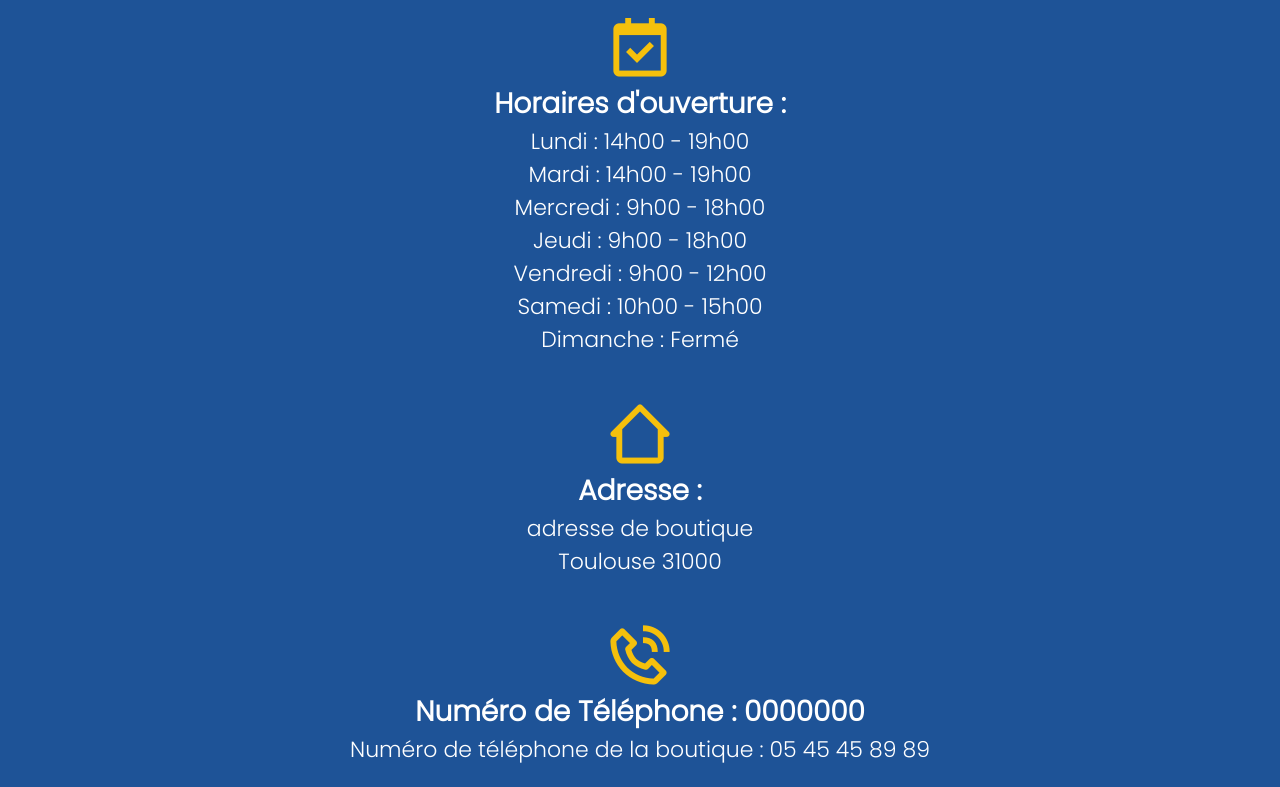
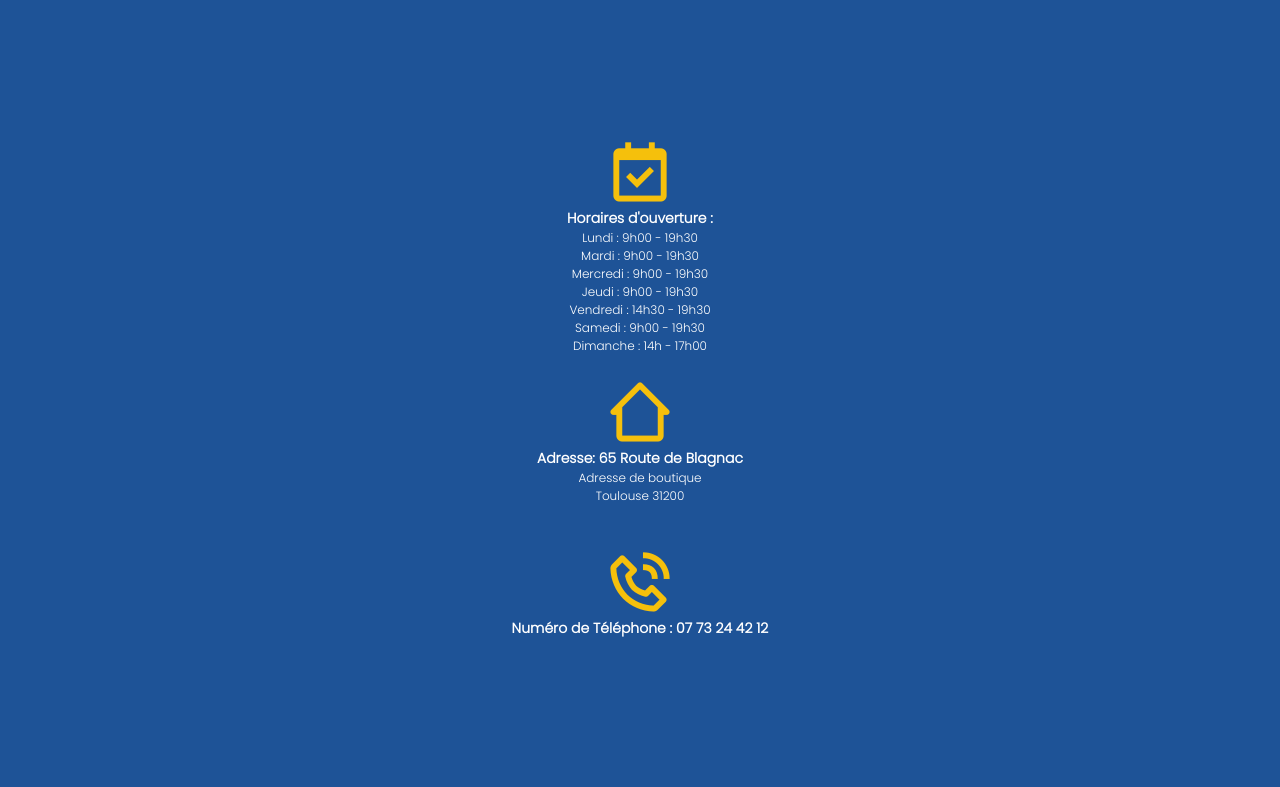
Before and after one commit to fatihadev/reparphone, a plain HTML site: page contact.html in a window 1280 px wide. Shown: the part 93-880 px from the top of the page. After the commit the page ends 800 px from the top, so only its background shows below. Drawn offline with nearby package versions, Linux system fonts and the light colour scheme.

Commit message:
fortieth

```diff
--- a/contact.html
+++ b/contact.html
@@ -36,24 +36,23 @@
     <section class="horaire">
         <i class='bx bx-calendar-check' ></i>
         <h2>Horaires d'ouverture :</h2>
-        <p>Lundi : 14h00 - 19h00</p>
-        <p>Mardi : 14h00 - 19h00</p>
-        <p>Mercredi : 9h00 - 18h00</p>
-        <p>Jeudi : 9h00 - 18h00</p>
-        <p>Vendredi : 9h00 - 12h00</p>
-        <p>Samedi : 10h00 - 15h00</p>
-        <p>Dimanche : Fermé</p>
+        <p>Lundi : 9h00 - 19h30</p>
+        <p>Mardi : 9h00 - 19h30</p>
+        <p>Mercredi : 9h00 - 19h30</p>
+        <p>Jeudi : 9h00 - 19h30</p>
+        <p>Vendredi : 14h30 - 19h30</p>
+        <p>Samedi : 9h00 - 19h30</p>
+        <p>Dimanche : 14h - 17h00</p>
     </section>
     <section class="adresse">
         <i class='bx bx-home-alt-2'></i>
-        <h2>Adresse :</h2>
-        <p>adresse de boutique</p>
-        <p>Toulouse 31000</p>
+        <h2>Adresse: 65 Route de Blagnac</h2>
+        <p>Adresse de boutique</p>
+        <p>Toulouse 31200</p>
     </section>
     <section class="contact">
         <i class='bx bx-phone-call' ></i>
-        <h2>Numéro de Téléphone : 0000000</h2>
-        <p>Numéro de téléphone de la boutique : 05 45 45 89 89</p>
+        <h2>Numéro de Téléphone : 07 73 24 42 12</h2>
     </section>
 
 
--- a/css/contact.css
+++ b/css/contact.css
@@ -45,7 +45,7 @@ body
 
 section
 {
-    padding: 10rem 9% 2rem;
+    padding-top: 22rem;
 }
 
 .header
@@ -113,12 +113,12 @@ section
 
 p
 {
-    font-size: 22px;
+    font-size: 12px;
 }
 
 h2
 {
-    font-size: 28px;
+    font-size: 14px;
 }
 
 .horaire
@@ -141,3 +141,27 @@ h2
     text-align: center;
     padding: 2rem 9% 2rem;
 }
+
+@media (max-width:216px) {
+
+    .navbar a {
+        font-size: 1rem;
+
+        margin-left: 1rem;
+    }
+
+    p
+{
+    font-size: 12px;
+}
+
+h2
+{
+font-size: 14px;
+}
+
+section
+{
+padding-top: 22rem;
+}
+}
```
Also changed, not shown: acceuil.html (+1 -1 lines), css/acceuil.css (+5 -4 lines).
